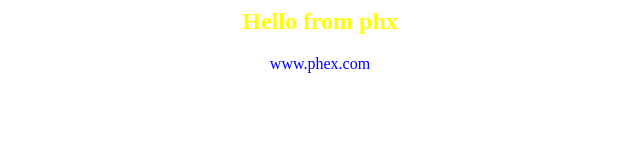
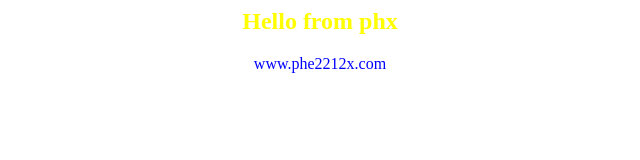
Before and after one commit to phEx101/jenkins, a plain HTML site: page index.html in a window 1280 px wide. Shown: the full height of the page, 320-960 px from the left. Drawn offline with Linux system fonts and the light colour scheme.

Commit message:
Update index.html

```diff
--- a/index.html
+++ b/index.html
@@ -2,7 +2,7 @@
 <center>
 <h2><font color=yellow>Hello from phx</font></h2>
 
-<font color=blue>www.phex.com</font>
+<font color=blue>www.phe2212x.com</font>
 
 </center>
 </body>
```
